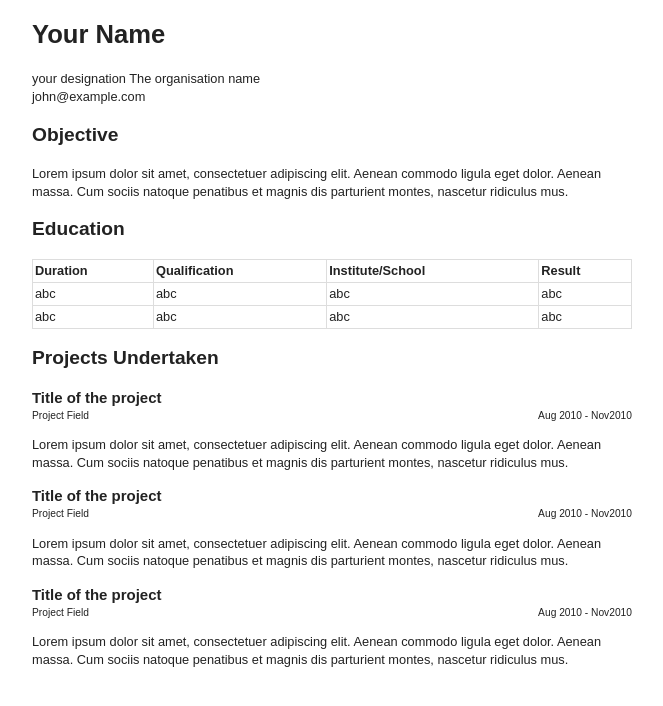
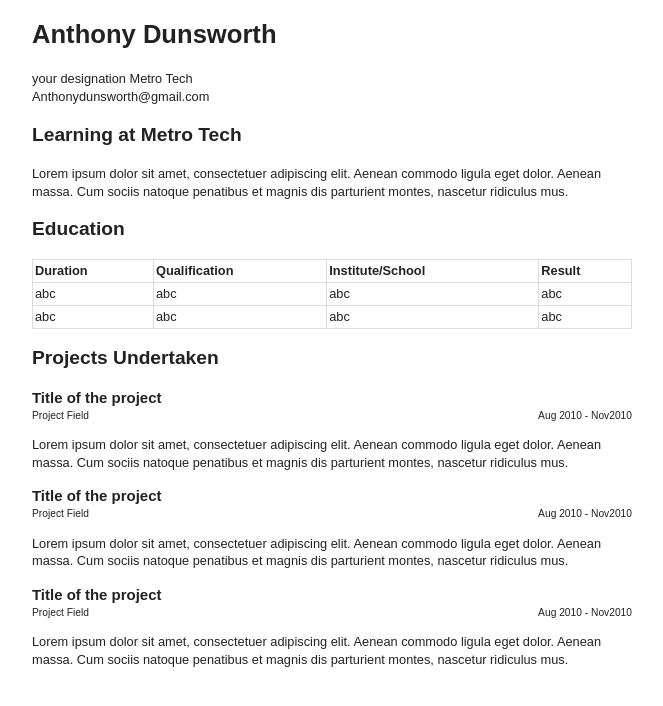
Before and after one commit to anthony-okc/anthony-okc.github.ioold, a plain HTML site: page index.html in a window 1280 px wide. Shown: the whole page, without its empty margins (308-971 px from the left). Drawn offline with Linux system fonts and the light colour scheme.

Commit message:
Update index.html

```diff
--- a/index.html
+++ b/index.html
@@ -9,17 +9,17 @@
 <body>
 	<div class="container">
 	<header>
-		<h1 id="name">Your Name</h1>
+		<h1 id="name">Anthony Dunsworth</h1>
 
 		<div id="designation">
 
 			<span class="title">your designation</span>
-			<span class="organization">The organisation name</span>
+			<span class="organization">Metro Tech</span>
 
 		</div>
 
 		<div class="contact">
-			<div class="email">john@example.com</div>
+			<div class="email">Anthonydunsworth@gmail.com</div>
 		</div>
 
 	</header>
@@ -27,7 +27,7 @@
 	<div class="content" role=main>
 
 		<section id="objective">
-			<h2 class="title">Objective</h2>
+			<h2 class="title">Learning at Metro Tech</h2>
 			<div class="description">
 				<p>
 					Lorem ipsum dolor sit amet, consectetuer adipiscing elit. Aenean commodo ligula eget dolor. Aenean massa. Cum sociis natoque penatibus et magnis dis parturient montes, nascetur ridiculus mus.
```
